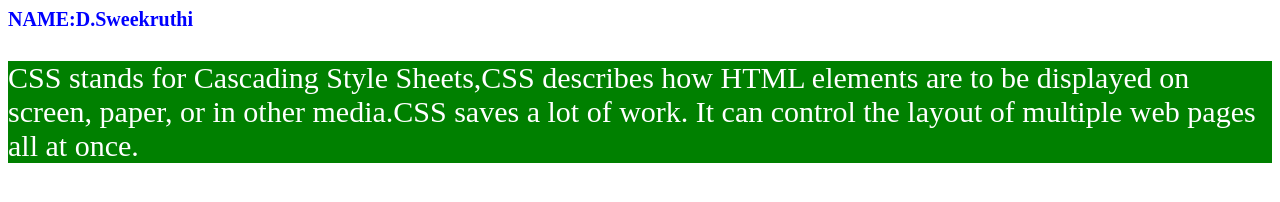
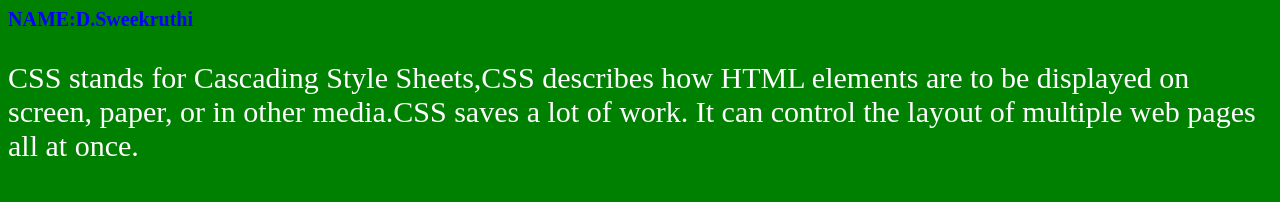
Before and after one commit to 0102-sd/feed-back, a plain HTML site: page index.html in a window 1280 px wide. Drawn offline with Linux system fonts and the light colour scheme.

Commit message:
Add files via upload

```diff
--- a/index.html
+++ b/index.html
@@ -7,11 +7,9 @@
 	<link rel="stylesheet"type="text/css" href="style1.css">
 </head>
 <body>
-	<section>
 	<b>NAME:D.Sweekruthi</b>
 	<p>CSS stands for Cascading Style Sheets,CSS describes how HTML elements are to be displayed on screen, paper, or in other media.CSS saves a lot of work. It can control the layout of multiple web pages all at once.
 
 	</p>
-	</section>
 </body>
 </html>
--- a/style1.css
+++ b/style1.css
@@ -5,5 +5,8 @@ b{
 	p{
 		color:white;
         font-size: 30px;
-        background: green;
+
 	}
+	body{
+		background: green;
+	}
```
